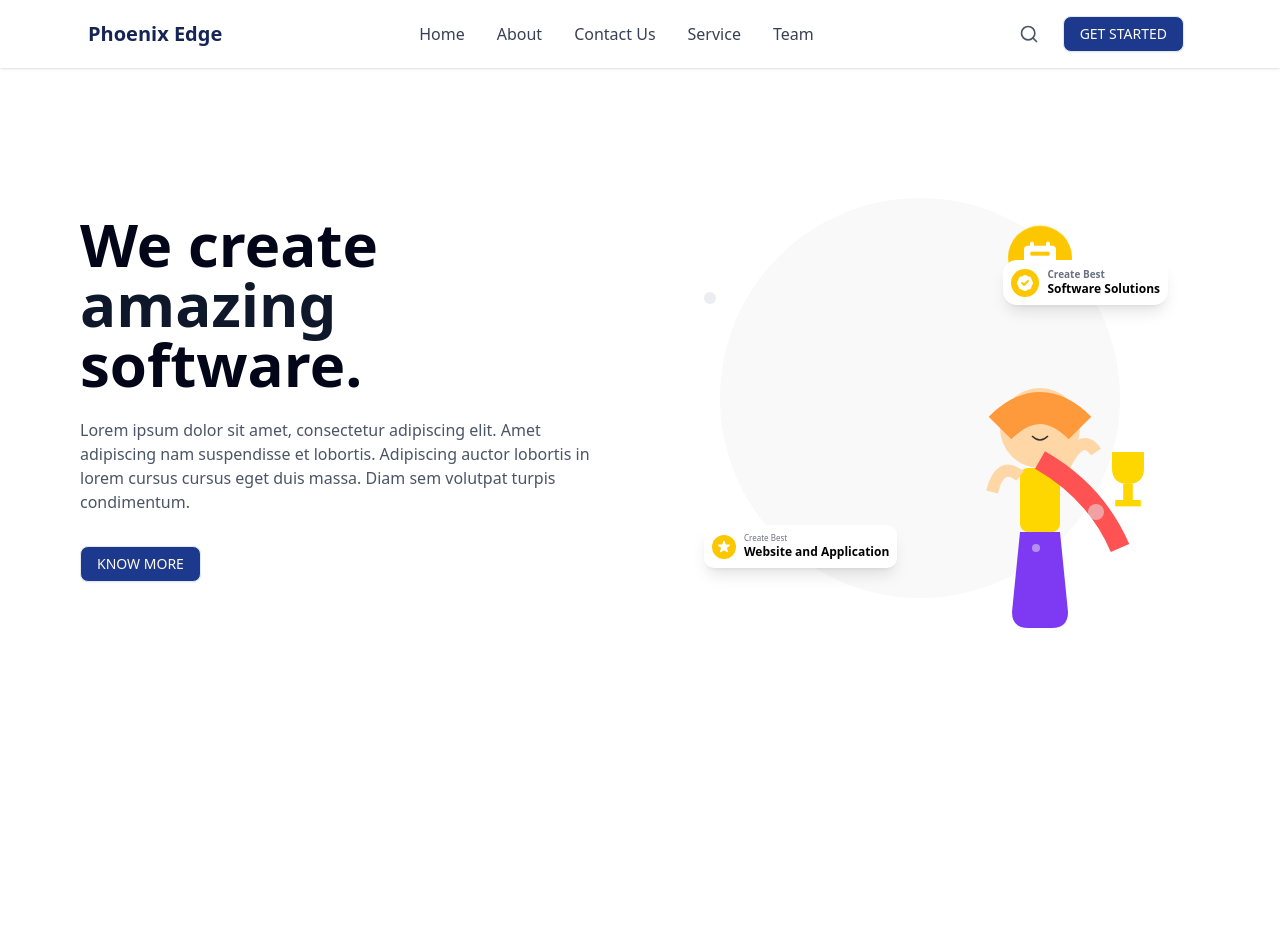
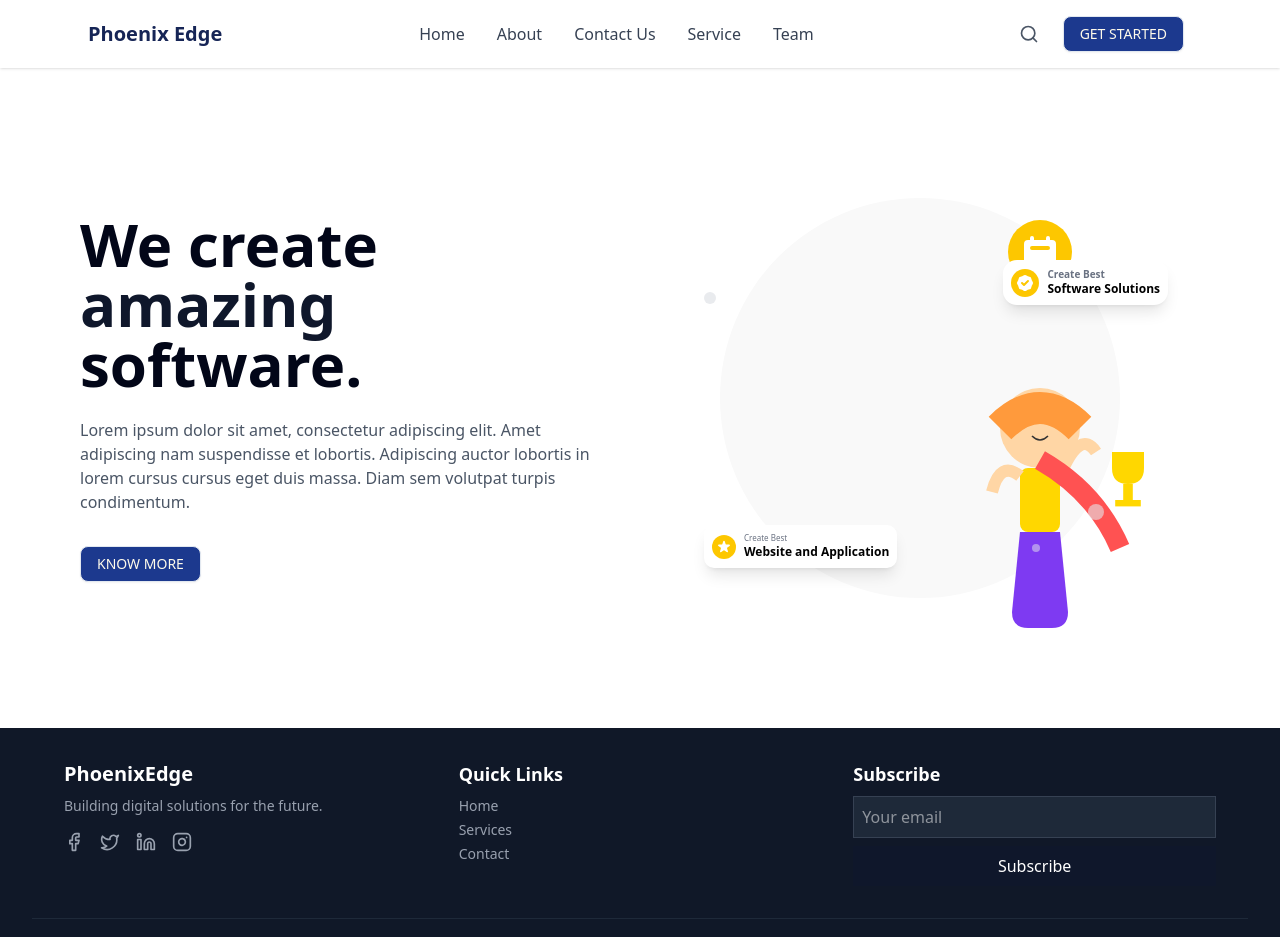
Before and after one commit to MeetKhetani2003/PhoenixEdge-Web, a React (Vite) app in the folder client/: page / in a window 1280 px wide. Shown: the top 937 px of the page. Before the commit the page ends 800 px from the top, so only its background shows below. Built offline with nearby package versions, Linux system fonts and the light colour scheme.

Commit message:
Up3 add footer section in 4-may-2025

```diff
--- a/client/package.json
+++ b/client/package.json
@@ -14,6 +14,7 @@
     "@tailwindcss/vite": "^4.1.5",
     "class-variance-authority": "^0.7.1",
     "clsx": "^2.1.1",
+    "framer-motion": "^12.9.4",
     "lucide-react": "^0.506.0",
     "prop-types": "^15.8.1",
     "react": "^19.0.0",
--- a/client/src/components/Molecuels/FooterMolecuel.jsx
+++ b/client/src/components/Molecuels/FooterMolecuel.jsx
@@ -1,9 +1,64 @@
-import React from 'react'
+import React, { useState } from 'react';
+import { Facebook, Twitter, Linkedin, Instagram } from "lucide-react";
 
 function FooterMolecuel() {
+  const [email, setEmail] = useState("");
+
+  const handleSubscribe = (e) => {
+    e.preventDefault();
+    if (!email) {
+      alert("Please enter your email address.");
+      return;
+    }
+    alert("Thank you for subscribing!");
+    setEmail("");
+  };
+
   return (
-    <div>Footer</div>
-  )
+    <footer className="bg-gray-900 text-white p-8">
+      <div className="max-w-6xl mx-auto grid grid-cols-1 md:grid-cols-3 gap-8">
+        <div>
+          <h2 className="text-xl font-bold mb-2">PhoenixEdge</h2>
+          <p className="text-sm text-gray-400">Building digital solutions for the future.</p>
+          <div className="flex space-x-4 mt-4">
+            <a href="#"><Facebook size={20} className="text-gray-400 hover:text-white" /></a>
+            <a href="#"><Twitter size={20} className="text-gray-400 hover:text-white" /></a>
+            <a href="#"><Linkedin size={20} className="text-gray-400 hover:text-white" /></a>
+            <a href="#"><Instagram size={20} className="text-gray-400 hover:text-white" /></a>
+          </div>
+        </div>
+
+        <div>
+          <h3 className="text-lg font-semibold mb-2">Quick Links</h3>
+          <ul className="text-gray-400 space-y-1 text-sm">
+            <li><a href="#home" className="hover:text-white">Home</a></li>
+            <li><a href="#services" className="hover:text-white">Services</a></li>
+            <li><a href="#contact" className="hover:text-white">Contact</a></li>
+          </ul>
+        </div>
+
+        <div>
+          <h3 className="text-lg font-semibold mb-2">Subscribe</h3>
+          <form onSubmit={handleSubscribe}>
+            <input
+              type="email"
+              placeholder="Your email"
+              value={email}
+              onChange={(e) => setEmail(e.target.value)}
+              className="w-full p-2 mb-2 bg-gray-800 text-white border border-gray-700"
+            />
+            <button type="submit" className="w-full p-2 bg-primary hover:bg-primary/90 text-white">
+              Subscribe
+            </button>
+          </form>
+        </div>
+      </div>
+
+      <div className="mt-8 border-t border-gray-800 pt-4 text-center text-sm text-gray-500">
+        &copy; {new Date().getFullYear()} PhoenixEdge. All rights reserved.
+      </div>
+    </footer>
+  );
 }
 
-export default FooterMolecuel
+export default FooterMolecuel;
--- a/client/src/components/Templates/LayoutTemplate.jsx
+++ b/client/src/components/Templates/LayoutTemplate.jsx
@@ -1,5 +1,7 @@
 import React from 'react'
 import NavbarMolecuel from '@/components/Molecuels/NavbarMolecuel'
+import FooterMolecuel from '@/components/Molecuels/FooterMolecuel'
+
 import { Outlet } from 'react-router-dom'
 
 function LayoutTemplate() {
@@ -9,6 +11,9 @@ function LayoutTemplate() {
         <NavbarMolecuel/>
     </div>
     <Outlet/>
+    <div>
+      <FooterMolecuel/>
+    </div>
     </>
   )
 }
```
Also changed, not shown: 1 other file (tests, documents, lock files or other folders).
